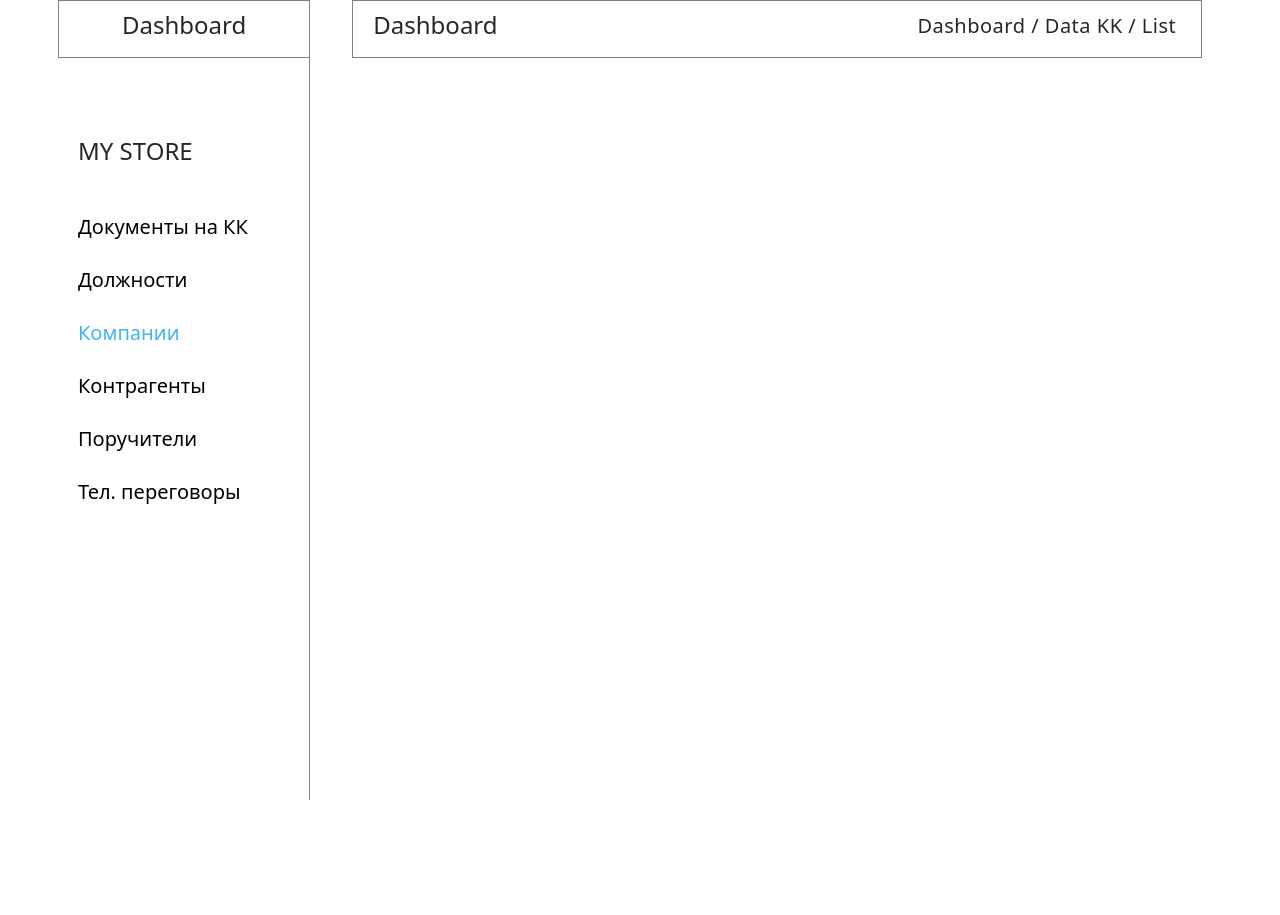
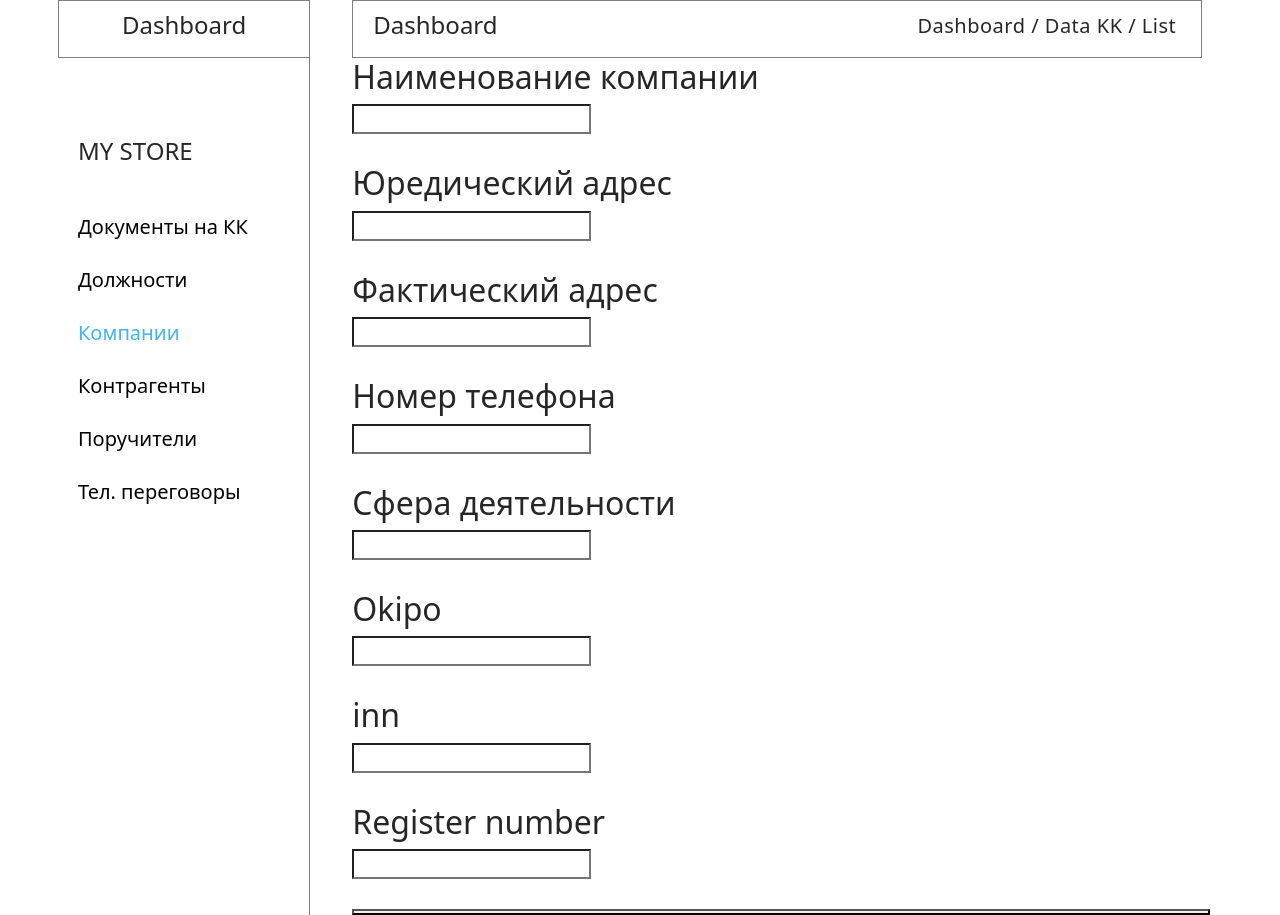
Before and after one commit to AidanaTur7777/srm, a React (Create React App) app: page /companies in a window 1280 px wide. Before the commit the page ends 800 px from the top, so only its background shows below. Built offline with nearby package versions, Linux system fonts and the light colour scheme.

Commit message:
feat: 80% page companies

```diff
--- a/src/pages/Companies.jsx
+++ b/src/pages/Companies.jsx
@@ -1,20 +1,91 @@
-import React from 'react'
-import cl from '../scss/companies.module.scss'
+import React from "react";
+import cl from "../scss/companies.module.scss";
 
 const Companies = () => {
   return (
     <div>
       <section className={cl.companies__container}>
         <div className={cl.inputs__col}>
-         <div>
-          <h2>
+          <div>
+            <h2 className={cl.companies__title}>Наименование компании</h2>
+            <input
+              class="input-phone"
+              type="text"
+              phone-input
+              ng-model="phoneVal"
+            />
+          </div>
+          <div>
+            <h2 className={cl.companies__title}>Юредический адрес</h2>
+            <input
+              class="input-phone"
+              type="text"
+              phone-input
+              ng-model="phoneVal"
+            />
+          </div>
+          <div>
+            <h2 className={cl.companies__title}>Фактический адрес</h2>
+            <input
+              class="input-phone"
+              type="text"
+              phone-input
+              ng-model="phoneVal"
+            />
+          </div>
+          <div>
+            <h2 className={cl.companies__title}>Номер телефона</h2>
+            <input
+              class="input-phone"
+              type="text"
+              phone-input
+              ng-model="phoneVal"
+            />
+          </div>
+          <div>
+            <h2 className={cl.companies__title}>Сфера деятельности</h2>
+            <input
+              class="input-phone"
+              type="text"
+              phone-input
+              ng-model="phoneVal"
+            />
+          </div>
+          <div>
+            <h2 className={cl.companies__title}>Okipo</h2>
+            <input
+              class="input-phone"
+              type="text"
+              phone-input
+              ng-model="phoneVal"
+            />
+          </div>
+          <div>
+            <h2 className={cl.companies__title}>inn</h2>
+            <input
+              class="input-phone"
+              type="text"
+              phone-input
+              ng-model="phoneVal"
+            />
+          </div>
+          <div>
+            <h2 className={cl.companies__title}>Register number</h2>
+            <input
+              class="input-phone"
+              type="text"
+              phone-input
+              ng-model="phoneVal"
+            />
+          </div>
 
-          </h2>
-         </div>
+          <button className={cl.companies__btn}>
+
+          </button>
         </div>
       </section>
     </div>
-  )
-}
+  );
+};
 
-export default Companies
+export default Companies;
--- a/src/scss/companies.module.scss
+++ b/src/scss/companies.module.scss
@@ -0,0 +1,10 @@
+.inputs__col {
+    display: flex;
+    flex-direction: column;
+    gap: 30px;
+}
+
+
+.companies__title {
+
+}
```
Also changed, not shown: src/pages/Recipients.jsx (+5 -9 lines).
